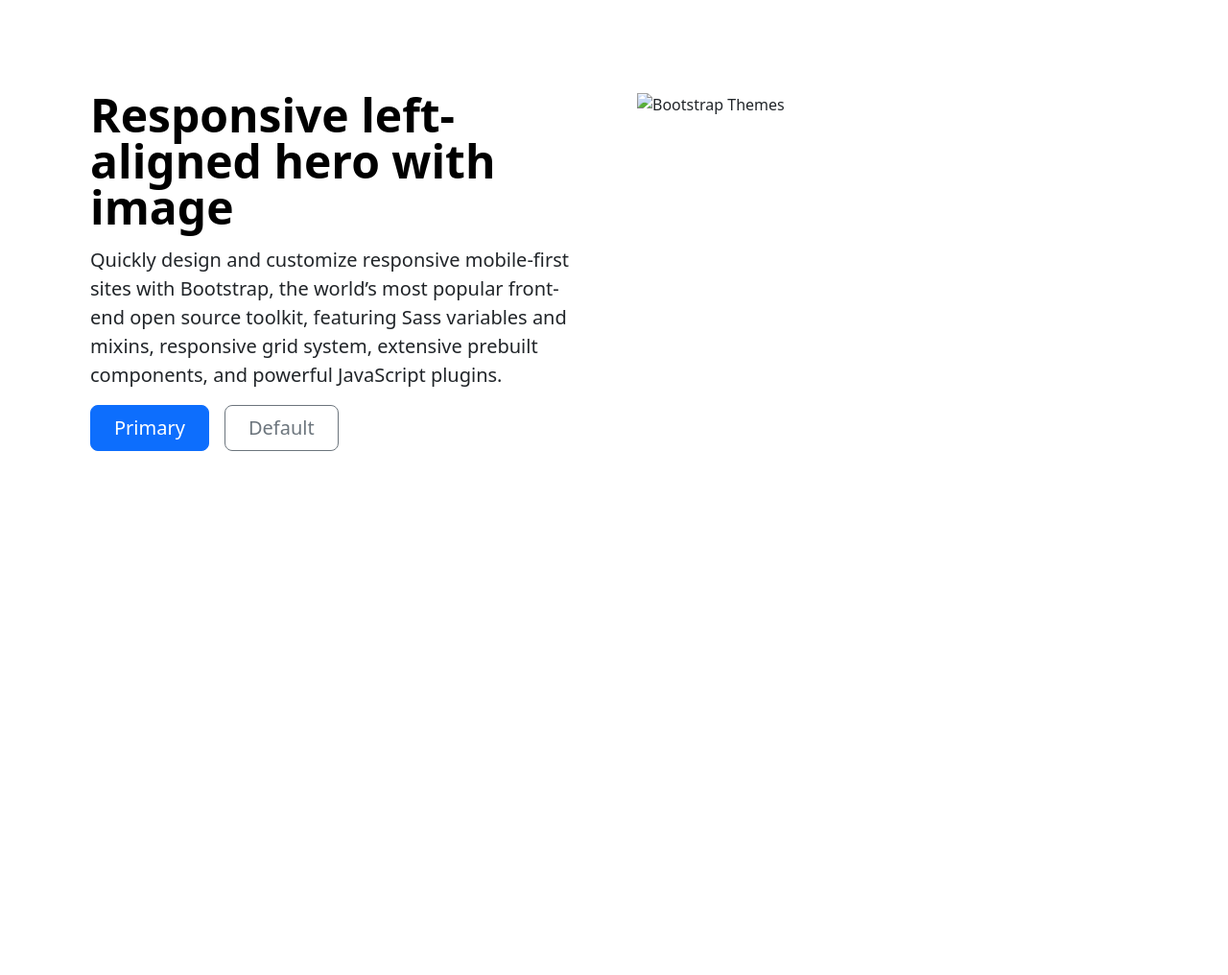
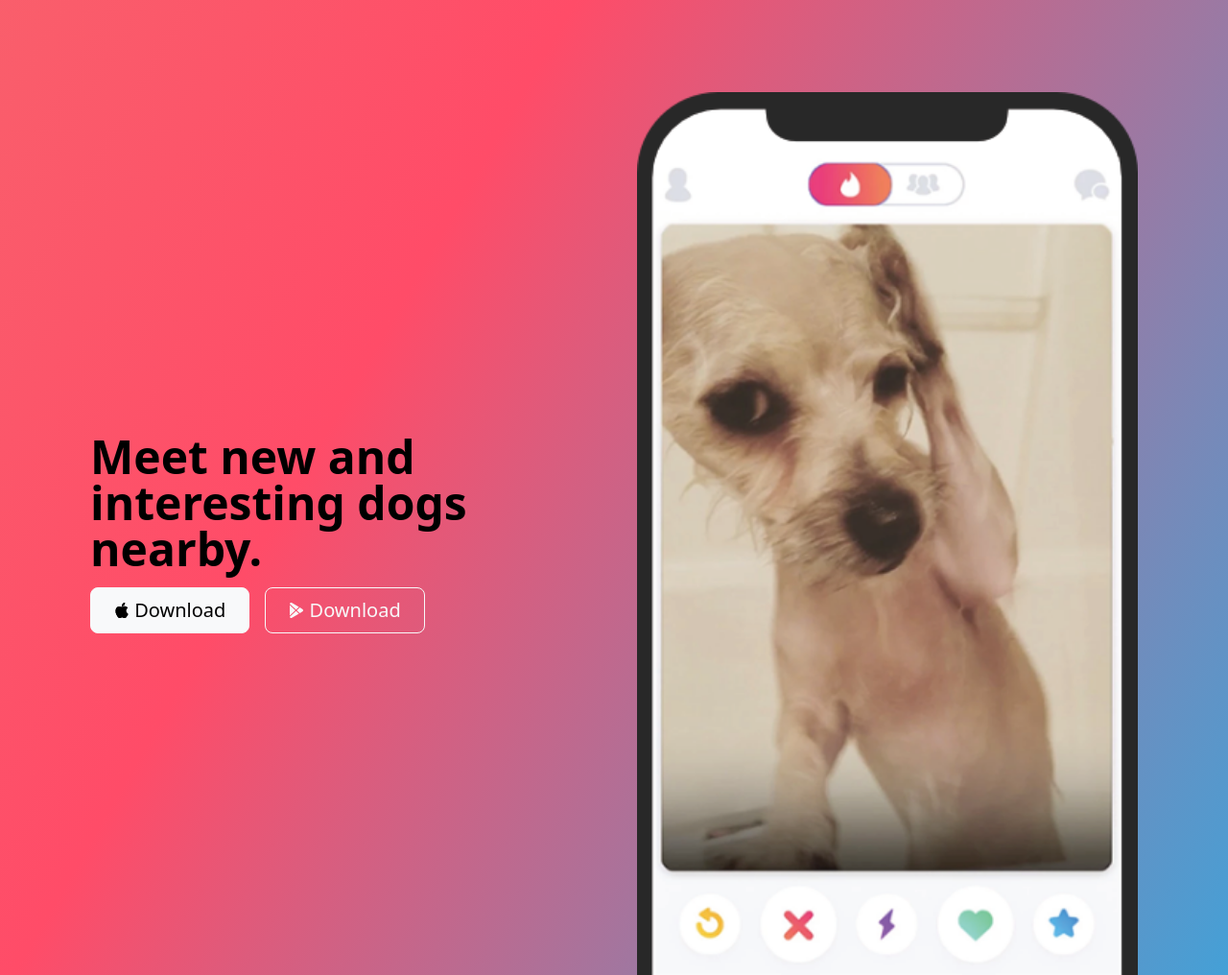
Before and after one commit to Asayaobi/SmallProjects, a website: page tindog.html in a window 1280 px wide. Shown: the top 1016 px of the page at 96% size. Before the commit the page ends 800 px from the top, so only its background shows below. Drawn offline with nearby package versions, Linux system fonts and the light colour scheme.

Commit message:
add text and img to title

```diff
--- a/tindog.html
+++ b/tindog.html
@@ -12,18 +12,30 @@
 <body>
 
   <!-- Title -->
-  <section id="title">
+  <section id="title" class="gradient-background">
     <div class="container col-xxl-8 px-4 py-5">
       <div class="row flex-lg-row-reverse align-items-center g-5 py-5">
         <div class="col-10 col-sm-8 col-lg-6">
-          <img src="bootstrap-themes.png" class="d-block mx-lg-auto img-fluid" alt="Bootstrap Themes" width="700" height="500" loading="lazy">
+          <img src="./TinDog Project/images/iphone.png" class="d-block mx-lg-auto img-fluid" alt="Bootstrap Themes" width="700" height="500" loading="lazy">
         </div>
         <div class="col-lg-6">
-          <h1 class="display-5 fw-bold text-body-emphasis lh-1 mb-3">Responsive left-aligned hero with image</h1>
-          <p class="lead">Quickly design and customize responsive mobile-first sites with Bootstrap, the world’s most popular front-end open source toolkit, featuring Sass variables and mixins, responsive grid system, extensive prebuilt components, and powerful JavaScript plugins.</p>
+          <h1 class="display-5 fw-bold text-body-emphasis lh-1 mb-3">Meet new and interesting dogs nearby.</h1>
           <div class="d-grid gap-2 d-md-flex justify-content-md-start">
-            <button type="button" class="btn btn-primary btn-lg px-4 me-md-2">Primary</button>
-            <button type="button" class="btn btn-outline-secondary btn-lg px-4">Default</button>
+            <button type="button" class="btn btn-light btn-lg px-4 me-md-2">
+              <svg xmlns="http://www.w3.org/2000/svg" width="16" height="16" fill="currentColor"
+                class="bi bi-apple mb-1" viewBox="0 0 16 16">
+                  <path d="M11.182.008C11.148-.03 9.923.023 8.857 1.18c-1.066 1.156-.902 2.482-.878 2.516.024.034 1.52.087 2.475-1.258.955-1.345.762-2.391.728-2.43Zm3.314 11.733c-.048-.096-2.325-1.234-2.113-3.422.212-2.189 1.675-2.789 1.698-2.854.023-.065-.597-.79-1.254-1.157a3.692 3.692 0 0 0-1.563-.434c-.108-.003-.483-.095-1.254.116-.508.139-1.653.589-1.968.607-.316.018-1.256-.522-2.267-.665-.647-.125-1.333.131-1.824.328-.49.196-1.422.754-2.074 2.237-.652 1.482-.311 3.83-.067 4.56.244.729.625 1.924 1.273 2.796.576.984 1.34 1.667 1.659 1.899.319.232 1.219.386 1.843.067.502-.308 1.408-.485 1.766-.472.357.013 1.061.154 1.782.539.571.197 1.111.115 1.652-.105.541-.221 1.324-1.059 2.238-2.758.347-.79.505-1.217.473-1.282Z" />
+                  <path d="M11.182.008C11.148-.03 9.923.023 8.857 1.18c-1.066 1.156-.902 2.482-.878 2.516.024.034 1.52.087 2.475-1.258.955-1.345.762-2.391.728-2.43Zm3.314 11.733c-.048-.096-2.325-1.234-2.113-3.422.212-2.189 1.675-2.789 1.698-2.854.023-.065-.597-.79-1.254-1.157a3.692 3.692 0 0 0-1.563-.434c-.108-.003-.483-.095-1.254.116-.508.139-1.653.589-1.968.607-.316.018-1.256-.522-2.267-.665-.647-.125-1.333.131-1.824.328-.49.196-1.422.754-2.074 2.237-.652 1.482-.311 3.83-.067 4.56.244.729.625 1.924 1.273 2.796.576.984 1.34 1.667 1.659 1.899.319.232 1.219.386 1.843.067.502-.308 1.408-.485 1.766-.472.357.013 1.061.154 1.782.539.571.197 1.111.115 1.652-.105.541-.221 1.324-1.059 2.238-2.758.347-.79.505-1.217.473-1.282Z" />
+                </svg>
+              Download
+            </button>
+            <button type="button" class="btn btn-outline-light btn-lg px-4">
+              <svg xmlns="http://www.w3.org/2000/svg" width="16" height="16" fill="currentColor"
+                class="bi bi-google-play mb-1" viewBox="0 0 16 16">
+                <path d="M14.222 9.374c1.037-.61 1.037-2.137 0-2.748L11.528 5.04 8.32 8l3.207 2.96 2.694-1.586Zm-3.595 2.116L7.583 8.68 1.03 14.73c.201 1.029 1.36 1.61 2.303 1.055l7.294-4.295ZM1 13.396V2.603L6.846 8 1 13.396ZM1.03 1.27l6.553 6.05 3.044-2.81L3.333.215C2.39-.341 1.231.24 1.03 1.27Z" />
+              </svg>
+              Download
+            </button>
           </div>
         </div>
       </div>
```
